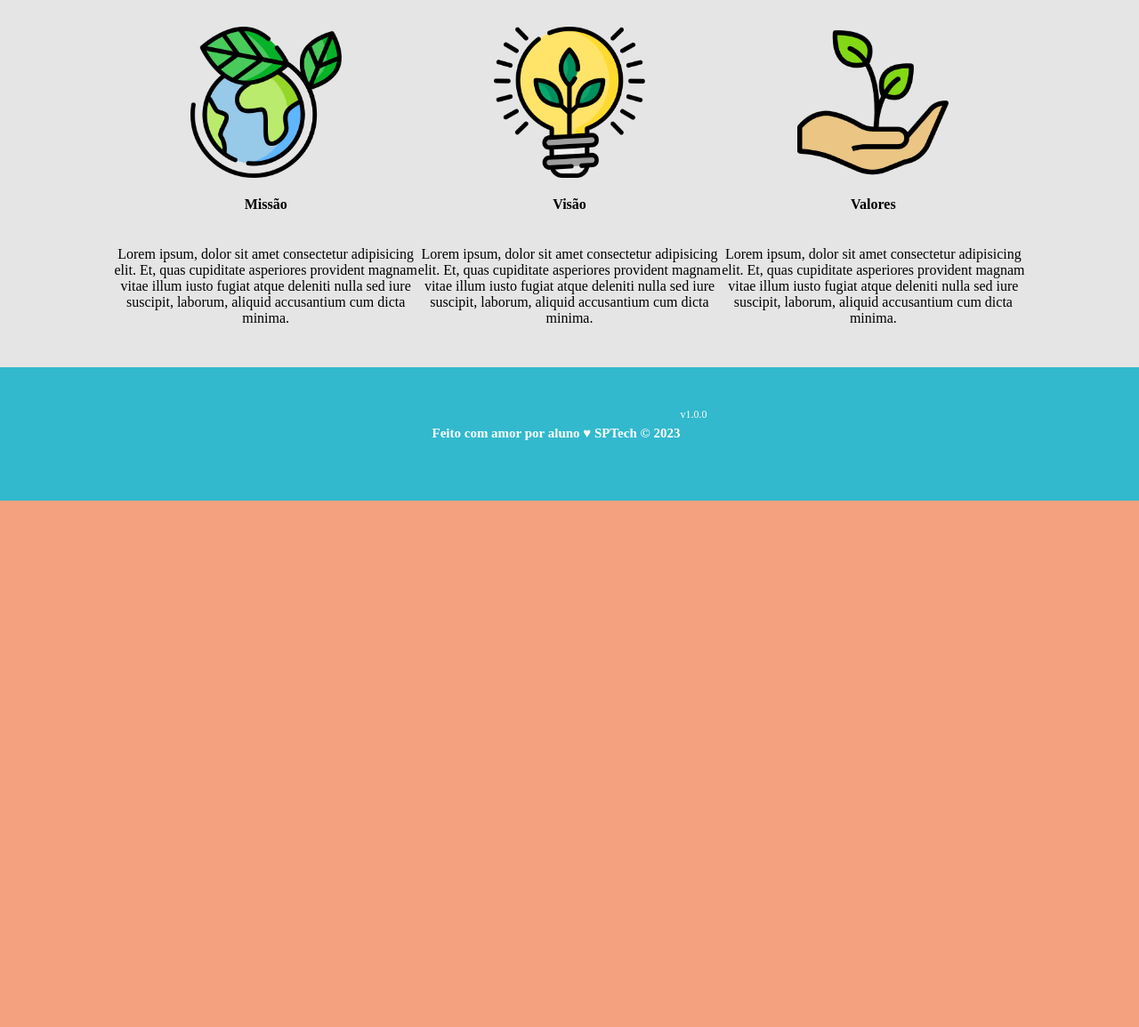
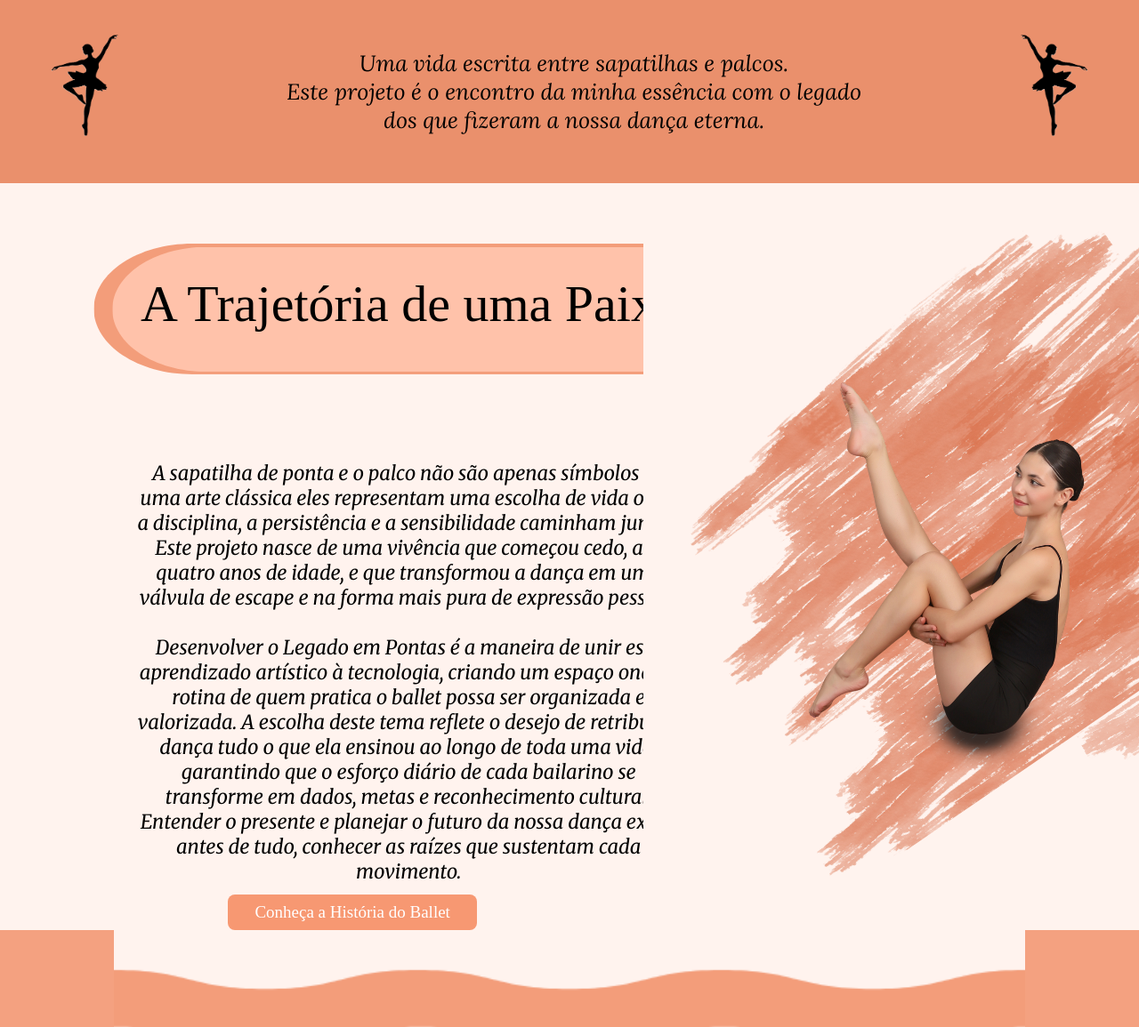
Before and after one commit to nicolecristina14/projeto-individual-legado-em-pontas, a website: page public/index.html in a window 1280 px wide. Shown: the part 735-1890 px from the top of the page at 89% size. Before the commit the page ends 1298 px from the top, so only its background shows below. Drawn offline with nearby package versions, Linux system fonts and the light colour scheme; a web font is replaced by a local one.

Commit message:
Atualizações na home

```diff
--- a/public/css/estilo.css
+++ b/public/css/estilo.css
@@ -2,6 +2,8 @@
 @import url('https://fonts.googleapis.com/css2?family=Alice&family=Imperial+Script&family=Moon+Dance&family=Updock&display=swap');
 @import url('https://fonts.googleapis.com/css2?family=Alice&display=swap');
 @import url('https://fonts.googleapis.com/css2?family=Alice&family=Playfair+Display:ital,wght@0,400..900;1,400..900&display=swap');
+@import url('https://fonts.googleapis.com/css2?family=Lora:ital,wght@0,400..700;1,400..700&family=Playfair+Display:ital,wght@0,400..900;1,400..900&display=swap');
+@import url('https://fonts.googleapis.com/css2?family=Lora:ital,wght@0,400..700;1,400..700&family=Merriweather:ital,opsz,wght@0,18..144,300..900;1,18..144,300..900&family=Playfair+Display:ital,wght@0,400..900;1,400..900&display=swap');
 
 body {
   margin: 0;
@@ -24,7 +26,7 @@ body {
   margin: auto;
 }
 
-.alice {
+.Playfair-Display {
   font-family: "Playfair Display", serif;
   font-weight: 400px;
   font-style: normal;
@@ -81,7 +83,7 @@ body {
 
 .navbar2 {
   display: flex;
-  align-items: center;
+  align-items: flex-end;
   justify-content: space-between;
   list-style: none;
   color: #e3b062;
@@ -123,17 +125,22 @@ body {
 /* MISSÃO VISÃO VALORES */
 
 .social {
-  background-color: #e5e5e5;
+  background-color: #ea906c;
   display: flex;
+  align-items: center;
+}
+
+.sobre {
+  background-color: #fff3ee;
+  display: flex;
+  align-items: center;
 }
 
 .social .container {
   justify-content: center;
 }
 
-.box img {
-  width: 170px;
-}
+
 
 .social .container .boxes {
   display: flex;
@@ -143,13 +150,99 @@ body {
 }
 
 .social p {
+  display: flex;
   text-align: center;
+  margin-right: 70px;
+  font-size: 25px;
+  font-family: "Lora", cursive;
 }
 
 .box {
   display: flex;
   flex-direction: column;
   align-items: center;
+}
+
+.img {
+  margin-left: -40px;
+  width:100px;
+  align-items: flex-start;
+}
+
+.img2 {
+  margin-right: -120px;
+  width:100px;
+  align-items: flex-start;
+}
+
+.img-sobre {
+  margin-top: 20px;
+  position: absolute;
+  right: 0;
+}
+
+.img-titulo {
+  margin-top: 20px;
+  margin-right: 130px;
+  width: 100%;
+  height: auto;
+  align-items: center;
+}
+
+.valores {
+  width: 100%;
+  height: auto;
+}
+
+.valores img {
+  width: 80%;
+  height: auto;
+  display: block;
+  margin: 0 auto;
+}
+
+.p{
+  font-family: "Alice", serif;
+  margin-top: -250px;
+  margin-left: 95px;
+  width: 100%;
+  align-items: center;
+  font-size: 58px;
+  white-space: nowrap;
+}
+
+.texto-sobre{
+  display: flex;
+  text-align: center;
+  font-family: "Merriweather", serif;
+  margin-top: 290px;
+  margin-left: -960px;
+  width:60%;
+  font-size: 22px;
+}
+
+.button{
+  bottom: 150px;
+  margin-left: -510px;
+  margin-top: 800px;
+}
+
+.botao{
+  font-family: "Alice", serif;
+  font-size: 19px;
+  height: 40px;
+  width: auto;
+  padding: 0 30px;
+  color: white;
+  border-radius: 8px;
+  background-color: #f79872;
+  border: none;
+  transition: background-color 0.3s ease;
+  white-space: nowrap;
+}
+
+.botao:hover {
+  background-color: #d67751;
 }
 
 /* FOOTER */
@@ -239,7 +332,7 @@ body {
   justify-content: start;
   padding: 5px 0;
 }
-
+/*
 .botao {
   cursor: pointer;
   font-family: "Barlow", sans-serif;
@@ -253,7 +346,7 @@ body {
   height: 30px;
   align-self: center;
   margin-top: 20px;
-}
+}*/
 
 .loading-div {
   width: 50px;
--- a/public/index.html
+++ b/public/index.html
@@ -21,14 +21,15 @@
           <a href="#">Sobre</a>
         </li>
         <li>
-          <a href="simulador.html">História</a>
+          <a href="historia.html">História</a>
         </li>
       </ul>
-        <ul class="navbar2">
+      <ul class="navbar2">
         <li>
           <a href="login.html">Login</a>
         </li>
-        <li><h2>|</h2>
+        <li>
+          <h2>|</h2>
 
         </li>
         <li>
@@ -40,7 +41,7 @@
 
   <div class="banner">
     <div class="container">
-      <h1 class="alice">Legado</h1>
+      <h1 class="Playfair-Display">Legado</h1>
       <h1 class="Imperial-Script">em Pontas</h1>
     </div>
   </div>
@@ -49,30 +50,57 @@
   <div class="social">
     <div class="container">
       <div class="boxes">
-        <div class="box">
-          <img src="assets/imgs/planet-earth_color.png">
-          <h4>Missão</h4>
-          <p>Lorem ipsum, dolor sit amet consectetur adipisicing elit. Et, quas cupiditate asperiores provident magnam
-            vitae illum iusto fugiat atque deleniti nulla sed iure suscipit, laborum, aliquid accusantium cum dicta
-            minima.</p>
+        <div class="img">
+          <img class="img" src="../public/assets/imgs/bailarina-1.png" alt="">
         </div>
         <div class="box">
-          <img src="assets/imgs/lightbulb_color.png">
-          <h4>Visão</h4>
-          <p>Lorem ipsum, dolor sit amet consectetur adipisicing elit. Et, quas cupiditate asperiores provident magnam
-            vitae illum iusto fugiat atque deleniti nulla sed iure suscipit, laborum, aliquid accusantium cum dicta
-            minima.</p>
+          <p> <i> Uma vida escrita entre sapatilhas e palcos. <br> Este projeto é o encontro da minha essência com o
+              legado <br> dos que fizeram a nossa dança eterna.</i></p>
+          <div class="lora"></div>
         </div>
-        <div class="box">
-          <img src="assets/imgs/growth_color.png">
-          <h4>Valores</h4>
-          <p>Lorem ipsum, dolor sit amet consectetur adipisicing elit. Et, quas cupiditate asperiores provident magnam
-            vitae illum iusto fugiat atque deleniti nulla sed iure suscipit, laborum, aliquid accusantium cum dicta
-            minima.</p>
+        <div class="img2">
+          <img class="img" src="../public/assets/imgs/bailarina2.png" alt="">
         </div>
       </div>
     </div>
   </div>
+
+  <div class="sobre">
+    <div class="container">
+      <div class="img-sobre">
+        <img src="../public/assets/imgs/sobre.png" alt="">
+      </div>
+      <div class="box">
+        <div class="img-titulo">
+          <img src="../public/assets/imgs/titulo3.png" alt="">
+          <div class="p">
+            <p>A Trajetória de uma Paixão</p>
+          </div>
+        </div>
+      </div>
+      <div class="texto-sobre">
+        <p> <i> A sapatilha de ponta e o palco não são apenas símbolos de uma arte clássica eles representam uma
+            escolha de vida onde a disciplina, a persistência e a sensibilidade caminham juntas. Este projeto nasce de
+            uma vivência que começou cedo, aos quatro anos de idade, e que transformou a dança em uma válvula de
+            escape e na forma mais pura de expressão pessoal. <br><br>
+            Desenvolver o Legado em Pontas é a maneira de unir esse aprendizado artístico à tecnologia, criando um
+            espaço onde a rotina de quem pratica o ballet possa ser organizada e valorizada. A escolha deste tema
+            reflete o desejo de retribuir à dança tudo o que ela ensinou ao longo de toda uma vida, garantindo que o
+            esforço diário de cada bailarino se transforme em dados, metas e reconhecimento cultural.
+            Entender o presente e planejar o futuro da nossa dança exige, antes de tudo, conhecer as raízes que
+            sustentam cada movimento.</i></p>
+      </div>
+      <div class="button">
+        <button class="botao" onclick=" window.location.href='../public/historia.html'">Conheça a História do
+          Ballet</button>
+      </div>
+    </div>
+  </div>
+  <div class="valores">
+    <img src="../public/assets/imgs/valores.png" alt="">
+  </div>
+  </div>
+
 
   <div class="footer">
     <div class="container">
```
Also changed, not shown: public/historia.html (added, +94 -0 lines), public/assets/imgs/bailarina-1.png (added), public/assets/imgs/bailarina2.png (added), public/assets/imgs/sobre.png (added), public/assets/imgs/titulo1.png (added), public/assets/imgs/titulo2.png (added), public/assets/imgs/titulo3.png (added), public/assets/imgs/valores.png (added).
